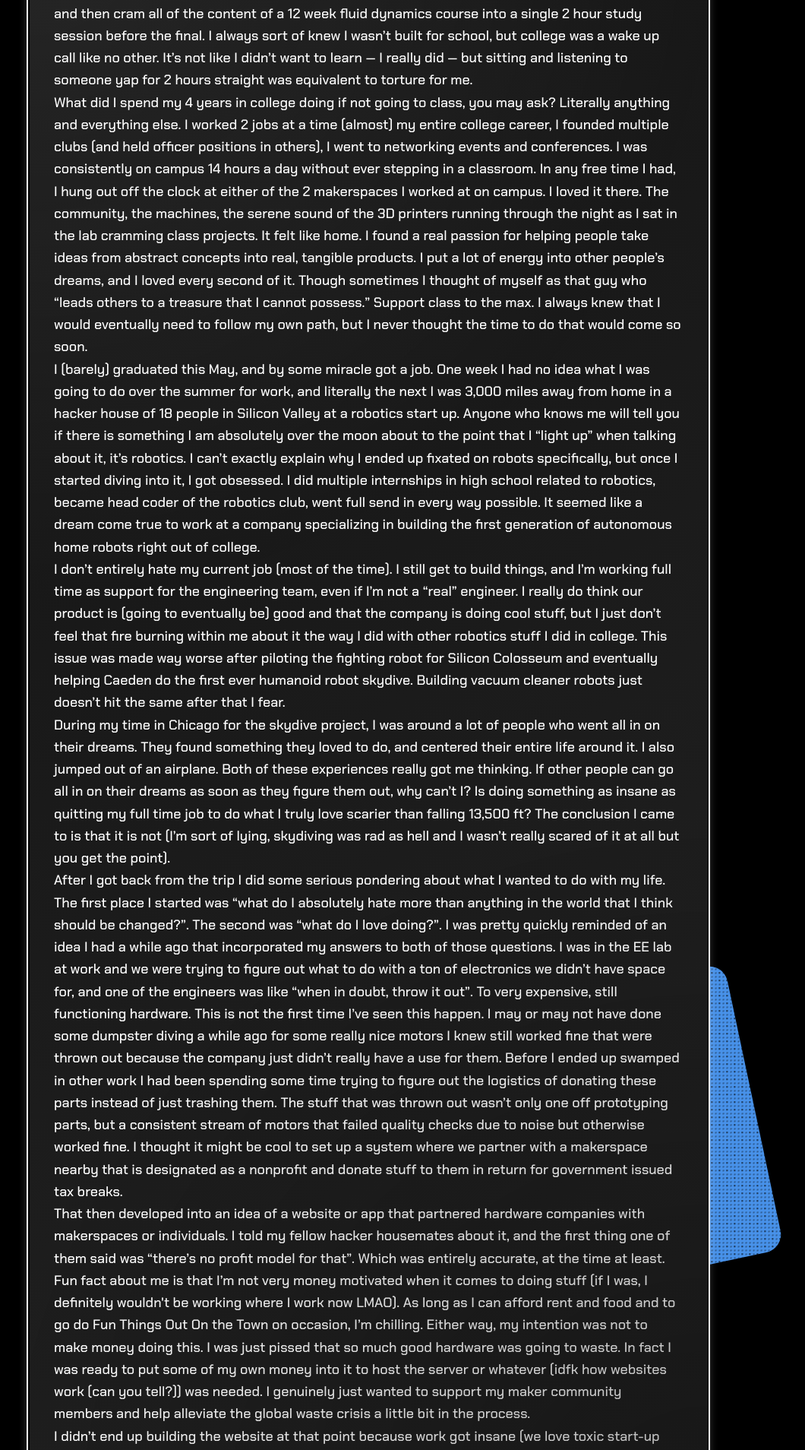
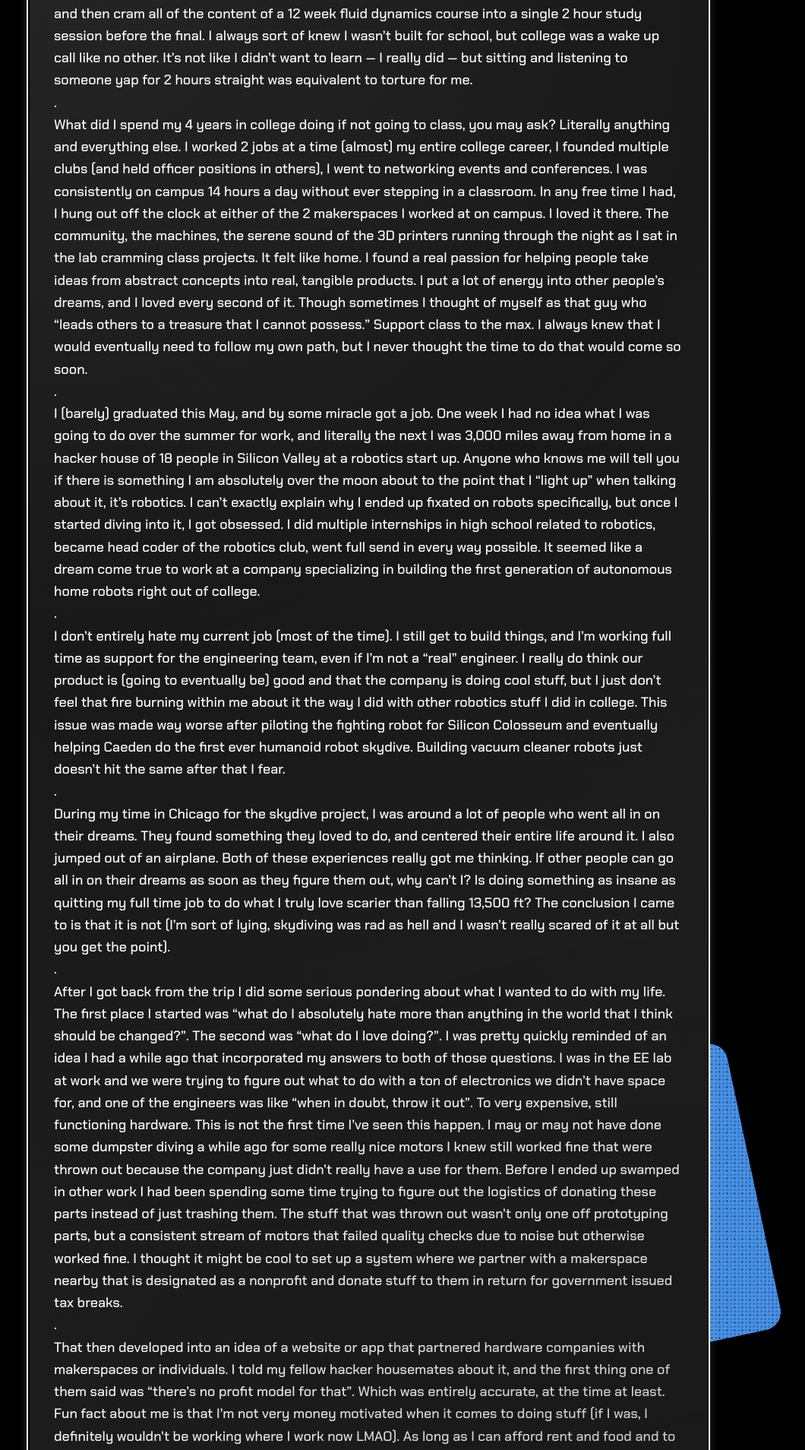
Before and after one commit to misterbluuu/misterbluxyz, a Next.js app: page / in a window 1280 px wide. Shown: the part 690-2598 px from the top of the page at 76% size, without its empty margins (155-1215 px from the left). Built offline with nearby package versions, Linux system fonts and the light colour scheme.

Commit message:
about me update

```diff
--- a/app/page.tsx
+++ b/app/page.tsx
@@ -44,31 +44,31 @@
   <p>
     I’ve struggled for a while to find something that I felt like only I could do. My self confidence sort of dropped as I went through the classic pipeline of “gifted kid in primary school to absolute trainwreck in college.” My grades were dogwater. My study strategy was don’t go to class at all ever and then cram all of the content of a 12 week fluid dynamics course into a single 2 hour study session before the final. I always sort of knew I wasn’t built for school, but college was a wake up call like no other. It’s not like I didn’t want to learn — I really did — but sitting and listening to someone yap for 2 hours straight was equivalent to torture for me.
   </p>
-
+<p>.</p>
   <p>
     What did I spend my 4 years in college doing if not going to class, you may ask? Literally anything and everything else. I worked 2 jobs at a time (almost) my entire college career, I founded multiple clubs (and held officer positions in others), I went to networking events and conferences. I was consistently on campus 14 hours a day without ever stepping in a classroom. In any free time I had, I hung out off the clock at either of the 2 makerspaces I worked at on campus. I loved it there. The community, the machines, the serene sound of the 3D printers running through the night as I sat in the lab cramming class projects. It felt like home. I found a real passion for helping people take ideas from abstract concepts into real, tangible products. I put a lot of energy into other people’s dreams, and I loved every second of it. Though sometimes I thought of myself as that guy who “leads others to a treasure that I cannot possess.” Support class to the max. I always knew that I would eventually need to follow my own path, but I never thought the time to do that would come so soon.
   </p>
-
+<p>.</p>
   <p>
     I (barely) graduated this May, and by some miracle got a job. One week I had no idea what I was going to do over the summer for work, and literally the next I was 3,000 miles away from home in a hacker house of 18 people in Silicon Valley at a robotics start up. Anyone who knows me will tell you if there is something I am absolutely over the moon about to the point that I “light up” when talking about it, it’s robotics. I can’t exactly explain why I ended up fixated on robots specifically, but once I started diving into it, I got obsessed. I did multiple internships in high school related to robotics, became head coder of the robotics club, went full send in every way possible. It seemed like a dream come true to work at a company specializing in building the first generation of autonomous home robots right out of college.
   </p>
-
+<p>.</p>
   <p>
     I don’t entirely hate my current job (most of the time). I still get to build things, and I’m working full time as support for the engineering team, even if I’m not a “real” engineer. I really do think our product is (going to eventually be) good and that the company is doing cool stuff, but I just don’t feel that fire burning within me about it the way I did with other robotics stuff I did in college. This issue was made way worse after piloting the fighting robot for Silicon Colosseum and eventually helping Caeden do the first ever humanoid robot skydive. Building vacuum cleaner robots just doesn’t hit the same after that I fear.
   </p>
-
+<p>.</p>
   <p>
     During my time in Chicago for the skydive project, I was around a lot of people who went all in on their dreams. They found something they loved to do, and centered their entire life around it. I also jumped out of an airplane. Both of these experiences really got me thinking. If other people can go all in on their dreams as soon as they figure them out, why can’t I? Is doing something as insane as quitting my full time job to do what I truly love scarier than falling 13,500 ft? The conclusion I came to is that it is not (I’m sort of lying, skydiving was rad as hell and I wasn’t really scared of it at all but you get the point).
   </p>
-
+<p>.</p>
   <p>
     After I got back from the trip I did some serious pondering about what I wanted to do with my life. The first place I started was “what do I absolutely hate more than anything in the world that I think should be changed?”. The second was “what do I love doing?”. I was pretty quickly reminded of an idea I had a while ago that incorporated my answers to both of those questions. I was in the EE lab at work and we were trying to figure out what to do with a ton of electronics we didn’t have space for, and one of the engineers was like “when in doubt, throw it out”. To very expensive, still functioning hardware. This is not the first time I’ve seen this happen. I may or may not have done some dumpster diving a while ago for some really nice motors I knew still worked fine that were thrown out because the company just didn’t really have a use for them. Before I ended up swamped in other work I had been spending some time trying to figure out the logistics of donating these parts instead of just trashing them. The stuff that was thrown out wasn’t only one off prototyping parts, but a consistent stream of motors that failed quality checks due to noise but otherwise worked fine. I thought it might be cool to set up a system where we partner with a makerspace nearby that is designated as a nonprofit and donate stuff to them in return for government issued tax breaks.
   </p>
-
+<p>.</p>
   <p>
     That then developed into an idea of a website or app that partnered hardware companies with makerspaces or individuals. I told my fellow hacker housemates about it, and the first thing one of them said was “there’s no profit model for that”. Which was entirely accurate, at the time at least. Fun fact about me is that I’m not very money motivated when it comes to doing stuff (if I was, I definitely wouldn't be working where I work now LMAO). As long as I can afford rent and food and to go do Fun Things Out On the Town on occasion, I’m chilling. Either way, my intention was not to make money doing this. I was just pissed that so much good hardware was going to waste. In fact I was ready to put some of my own money into it to host the server or whatever (idfk how websites work (can you tell?)) was needed. I genuinely just wanted to support my maker community members and help alleviate the global waste crisis a little bit in the process.
   </p>
-
+<p>.</p>
   <p>
     I didn’t end up building the website at that point because work got insane (we love toxic start-up grind culture) and also a lot of things were happening in the hacker house and I wasn’t really in the right headspace to jump into it. I definitely kept thinking about it though. Surely there was a way to make it work.
   </p>
```
